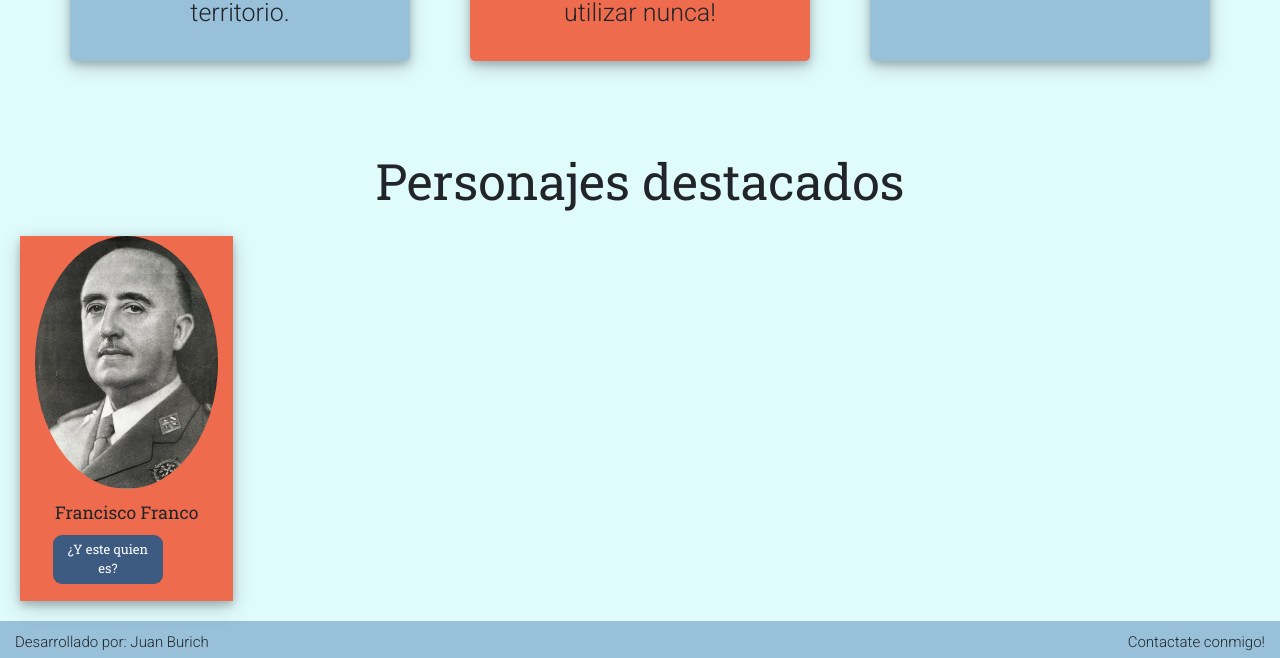
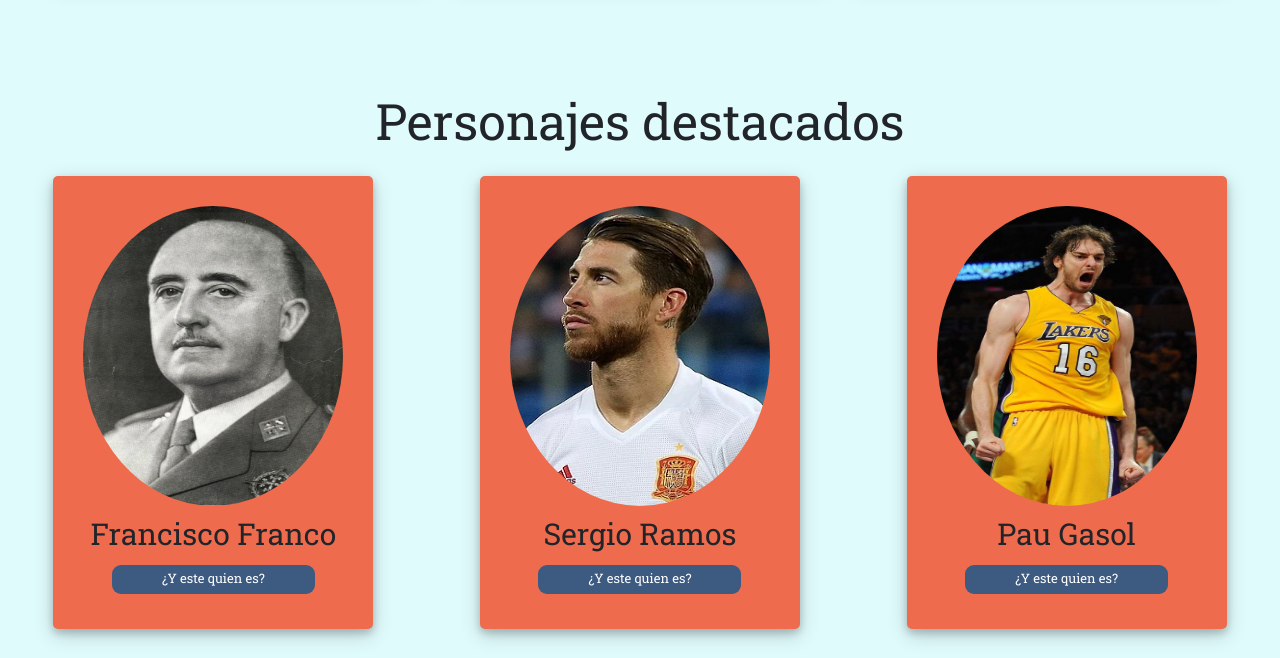
Before and after one commit to jburich13/CoderHouseHTML, a plain HTML site: page Maquetado/destinos/destinoEspaña.html in a window 1280 px wide. Shown: the part 2439-3097 px from the top of the page. Drawn offline with nearby package versions, Linux system fonts and the light colour scheme; files whose address does not match are found by name.

Commit message:
Tarjeta personajes funcionando

```diff
--- a/Maquetado/css/style.css
+++ b/Maquetado/css/style.css
@@ -96,6 +96,7 @@ ol li:hover a{
 
 /* FOOTER */
 footer{
+    margin-top: 2rem;
     background-color: #98C1D9;
 }
 
@@ -348,10 +349,6 @@ footer p{
 /* Destinos */
 
 
-
-
-/*CONTACTO*/
-
 .destinos__Carousel{
     width: 100%;
     height: 85rem;
@@ -378,16 +375,27 @@ footer p{
 
 .destinos__Card{
     padding:2rem;
-    margin:3rem;
+
 }
 
 #card__Azul{
     background-color: #98C1D9;
 }
+#img_Personajes{
+    width: 26rem;
+    height: 30rem;
+}
 
 
 .destinos__CardPersonajes{
     background-color:#EE6C4D ;
+    padding:3rem;
+    border-radius: 5px;
+}
+
+#titulo_Card{
+    margin-top: 1rem;
+    font-size: 3rem;
 }
 
 
--- a/Maquetado/destinos/destinoEspaña.html
+++ b/Maquetado/destinos/destinoEspaña.html
@@ -8,7 +8,7 @@
     <link rel="stylesheet" href="https://stackpath.bootstrapcdn.com/bootstrap/5.0.0-alpha2/css/bootstrap.min.css" integrity="sha384-DhY6onE6f3zzKbjUPRc2hOzGAdEf4/Dz+WJwBvEYL/lkkIsI3ihufq9hk9K4lVoK" crossorigin="anonymous">
     <link rel="stylesheet" href="../css/style.css">
     <link rel="stylesheet" href="https://cdnjs.cloudflare.com/ajax/libs/animate.css/4.1.1/animate.min.css"/>
-    <link rel="icon" href="src/icons/travelling.png">
+    <link rel="icon" href="../src/icons/travelling.png">
     <link href="https://fonts.googleapis.com/css2?family=Roboto+Slab&family=Roboto:wght@300&display=swap" rel="stylesheet">
     <title>TuDestino: España</title>
 </head>
@@ -106,19 +106,37 @@
   <section>
     <h1 class="text-center destinos__Subtitulo animate__animated animate__tada">Personajes destacados</h1>
     <div class="container-fluid">
-      <div class="row">
-        <div class="col-2 destinos__CardPersonajes tarjeta align-self-center">
-          <img class=" card-img rounded-circle " src="../src/img/PersonajesEspaña/franco.jpg" alt="">
-          <div class="card-body">
-            <h3 class="card-title text-center">Francisco Franco</h3>
-            <div class="row ">
-              <div class="col align-self-center">
-                <a href="./destinos/destinoEspaña.html" class="btn boton">¿Y este quien es?</a>
+      <div class="row justify-content-around">
+
+        <div class="col-3 destinos__CardPersonajes tarjeta">
+          <img class=" card-img rounded-circle " src="../src/img/PersonajesEspaña/franco.jpg" id="img_Personajes" alt="">
+          <div class="row d-flex "></div>
+              <h3 class="card-title text-center" id="titulo_Card">Francisco Franco</h3>
+              <div class="row d-flex justify-content-center">
+                <a href="https://es.wikipedia.org/wiki/Francisco_Franco" class="btn boton" target="_blank">¿Y este quien es?</a>
               </div>
-            </div>
-          </div>
         </div>
+
+        <div class="col-3 destinos__CardPersonajes tarjeta align-self-center">
+          <img class=" card-img rounded-circle " src="../src/img/PersonajesEspaña/sergio_ramos.jpeg" id="img_Personajes" alt="">
+          <div class="row d-flex "></div>
+              <h3 class="card-title text-center" id="titulo_Card">Sergio Ramos</h3>
+              <div class="row d-flex justify-content-center">
+                <a href="https://es.wikipedia.org/wiki/Sergio_Ramos" class="btn boton" target="_blank">¿Y este quien es?</a>
+              </div>
+        </div>
+
+        <div class="col-3 destinos__CardPersonajes tarjeta align-self-center">
+          <img class=" card-img rounded-circle " src="../src/img/PersonajesEspaña/pau.jpg"id="img_Personajes" alt="">
+          <div class="row d-flex "></div>
+              <h3 class="card-title text-center" id="titulo_Card">Pau Gasol</h3>
+              <div class="row d-flex justify-content-center">
+                <a href="https://es.wikipedia.org/wiki/Pau_Gasol" class="btn boton" target="_blank">¿Y este quien es?</a>
+              </div>
+        </div>
+
       </div>
+
     </div>
   </section>
 
```
Also changed, not shown: Maquetado/package.json (deleted, +0 -11 lines), Maquetado/src/img/PersonajesEspaña/pau.jpg (added), Maquetado/src/img/PersonajesEspaña/sergio_ramos.jpeg (added), Maquetado/src/img/PersonajesEspaña/sergio_ramos.webp (added).
